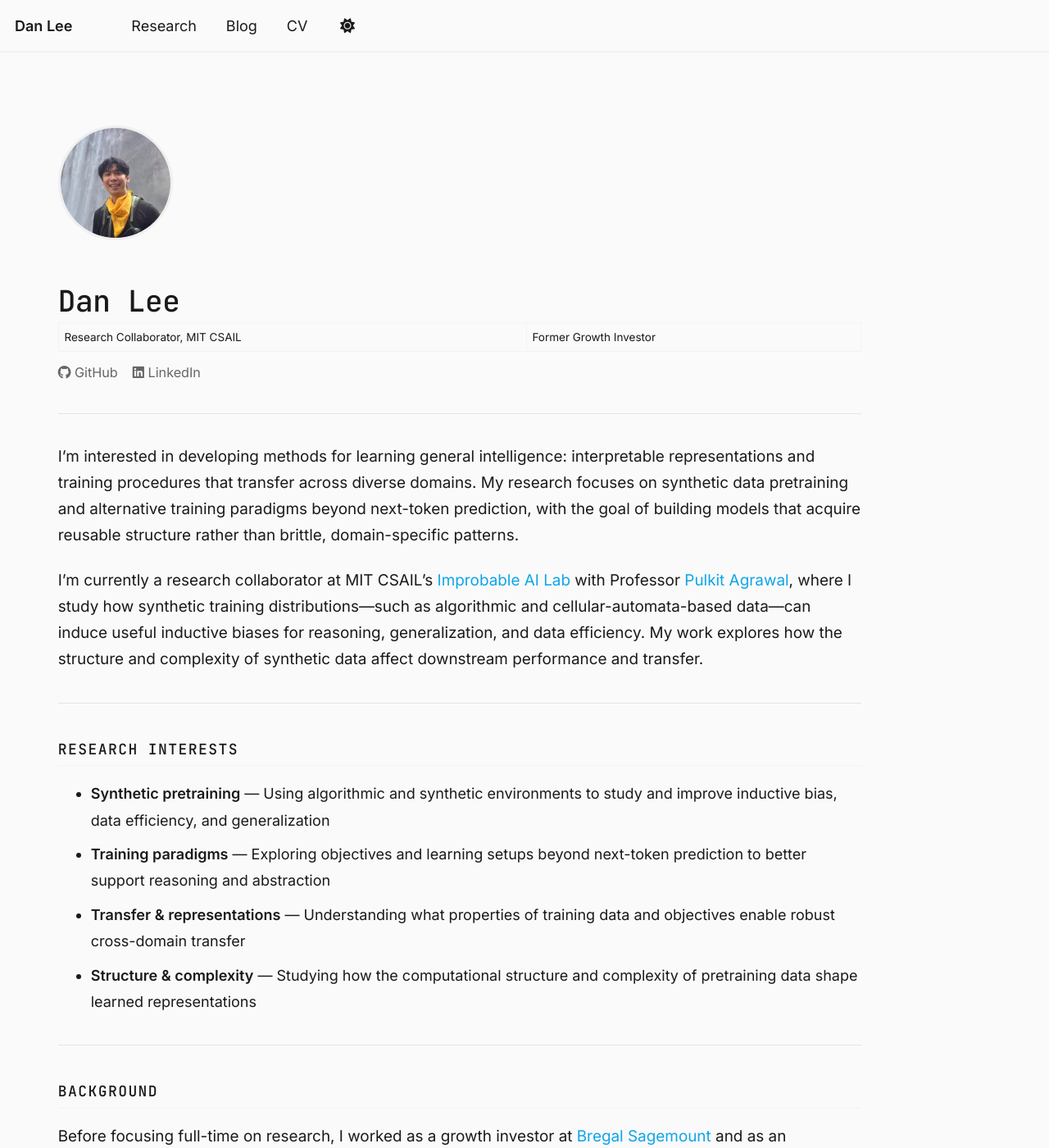
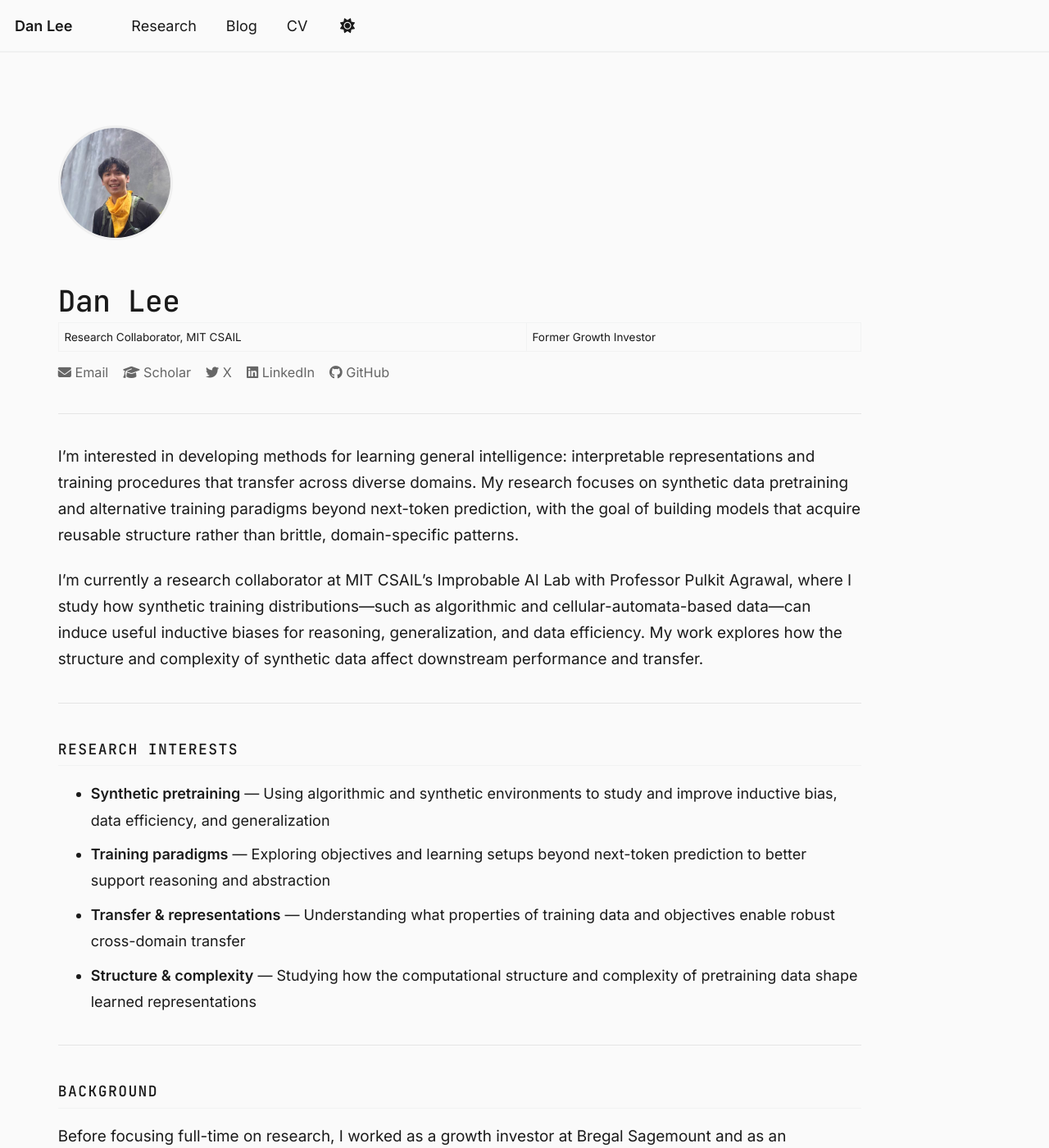
Before and after one commit to danihyunlee/danihyunlee.github.io, a Jekyll site: the page built from _pages/about.md, in a window 1280 px wide and 1400 px high. Shown: the whole window at 82% size. Built offline with Jekyll 4.4.1, drawn with Linux system fonts in a browser that asks for light colours; some of the changed text lies outside the part shown.

Commit message:
Add social links and remove explicit hyperlinks
- Add Email, Google Scholar, X, LinkedIn, GitHub links
- Remove hyperlinks from Improbable AI Lab, Pulkit Agrawal, Bregal, Evercore

Co-Authored-By: Claude Opus 4.5 <noreply@anthropic.com>

```diff
--- a/_pages/about.md
+++ b/_pages/about.md
@@ -12,15 +12,18 @@ author_profile: false
 Research Collaborator, MIT CSAIL | Former Growth Investor
 
 <div class="social-links">
+<a href="mailto:dani.cmh.lee@gmail.com"><i class="fas fa-envelope"></i> Email</a>
+<a href="https://scholar.google.com/citations?user=9sXW7koAAAAJ&hl=en" target="_blank"><i class="fas fa-graduation-cap"></i> Scholar</a>
+<a href="https://x.com/Danicmhlee" target="_blank"><i class="fab fa-twitter"></i> X</a>
+<a href="https://www.linkedin.com/in/dan-l-92a06a135/" target="_blank"><i class="fab fa-linkedin"></i> LinkedIn</a>
 <a href="https://github.com/danihyunlee" target="_blank"><i class="fab fa-github"></i> GitHub</a>
-<a href="https://linkedin.com/in/danihyunlee" target="_blank"><i class="fab fa-linkedin"></i> LinkedIn</a>
 </div>
 
 ---
 
 I'm interested in developing methods for learning general intelligence: interpretable representations and training procedures that transfer across diverse domains. My research focuses on synthetic data pretraining and alternative training paradigms beyond next-token prediction, with the goal of building models that acquire reusable structure rather than brittle, domain-specific patterns.
 
-I'm currently a research collaborator at MIT CSAIL's [Improbable AI Lab](https://improbable.ai/) with Professor [Pulkit Agrawal](https://people.csail.mit.edu/pulkitag/), where I study how synthetic training distributions—such as algorithmic and cellular-automata-based data—can induce useful inductive biases for reasoning, generalization, and data efficiency. My work explores how the structure and complexity of synthetic data affect downstream performance and transfer.
+I'm currently a research collaborator at MIT CSAIL's Improbable AI Lab with Professor Pulkit Agrawal, where I study how synthetic training distributions—such as algorithmic and cellular-automata-based data—can induce useful inductive biases for reasoning, generalization, and data efficiency. My work explores how the structure and complexity of synthetic data affect downstream performance and transfer.
 
 ---
 
@@ -35,7 +38,7 @@ I'm currently a research collaborator at MIT CSAIL's [Improbable AI Lab](https:/
 
 ## Background
 
-Before focusing full-time on research, I worked as a growth investor at [Bregal Sagemount](https://www.bregalsagemount.com/) and as an investment banker in [Evercore's](https://www.evercore.com/) Technology M&A group. Working closely with software and ML-driven companies highlighted a recurring gap: modern models often perform well in narrow settings but struggle to adapt across contexts. That experience motivated my interest in more fundamental approaches to learning general, transferable representations.
+Before focusing full-time on research, I worked as a growth investor at Bregal Sagemount and as an investment banker in Evercore's Technology M&A group. Working closely with software and ML-driven companies highlighted a recurring gap: modern models often perform well in narrow settings but struggle to adapt across contexts. That experience motivated my interest in more fundamental approaches to learning general, transferable representations.
 
 I graduated *summa cum laude* from Columbia University with a B.S. in Computer Science (Intelligent Systems & ML Track) and a minor in Economics, where I was an Egleston Scholar. At Columbia, I focused on machine learning, robotics learning, and algorithms, and served as Head TA for Data Structures (COMS 3134).
 
```
